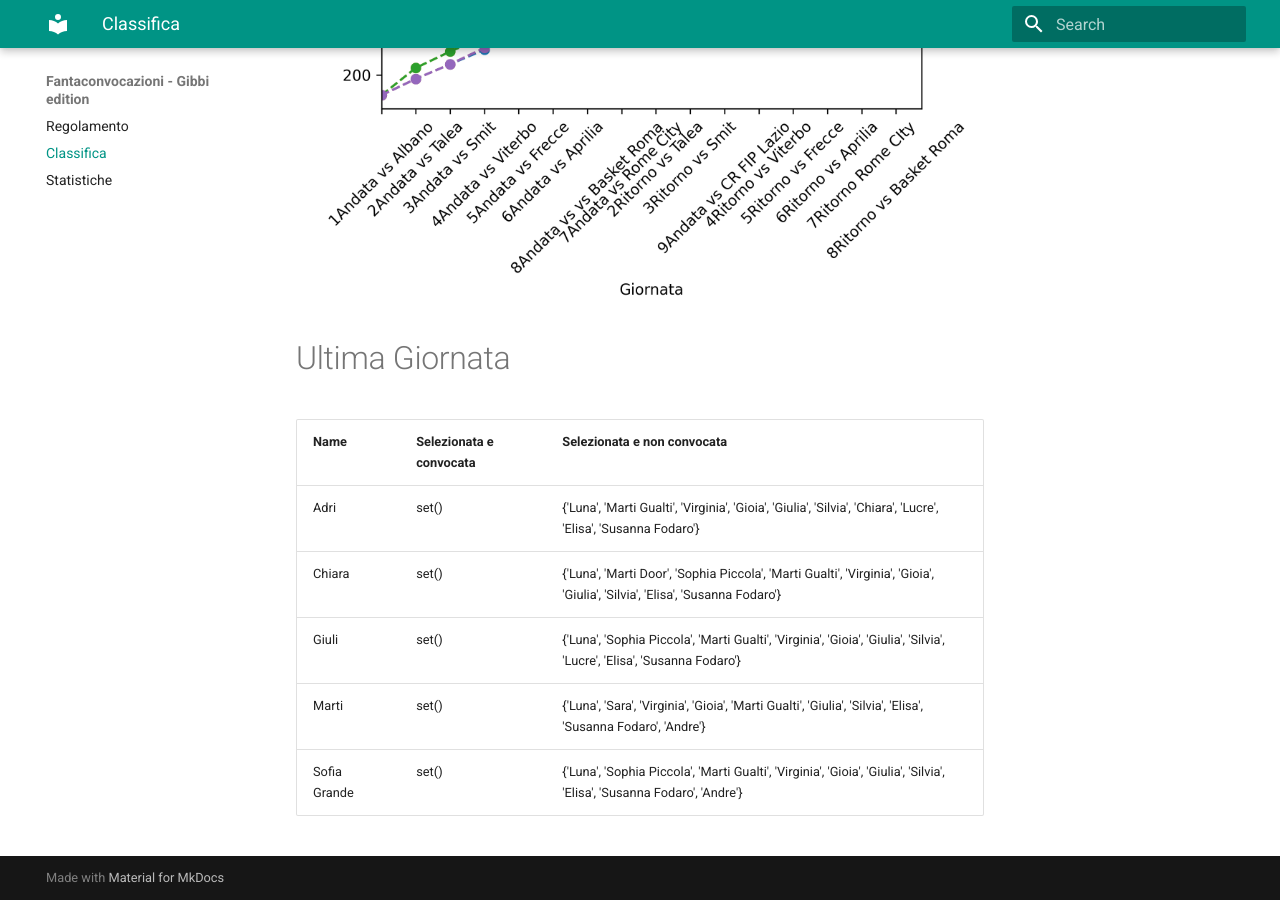
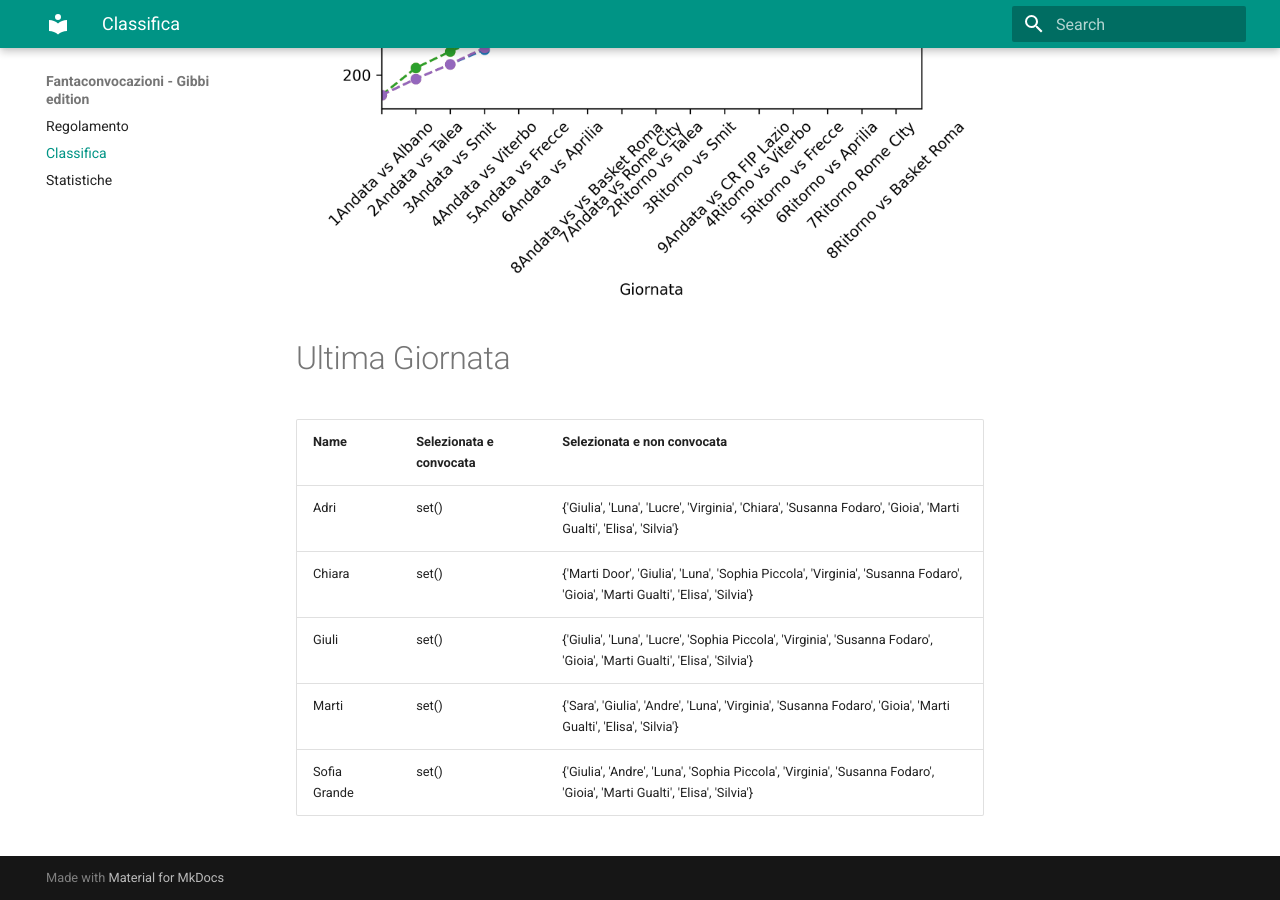
Before and after one commit to martinig94/fantagibbi, an MkDocs documentation site: the page built from docs/Classifica.md, in a window 1280 px wide and 900 px high, scrolled down 810 px. Built offline with MkDocs 1.6.1 and Material for MkDocs 9.7.7, drawn with Linux system fonts in a browser that asks for light colours.

Commit message:
Auto-update from main.py

```diff
--- a/docs/Classifica.md
+++ b/docs/Classifica.md
@@ -18,9 +18,9 @@
 <!-- START_TABLE CORRECT -->
 | Name         | Selezionata e convocata   | Selezionata e non convocata                                                                                                  |
 |:-------------|:--------------------------|:-----------------------------------------------------------------------------------------------------------------------------|
-| Adri         | set()                     | {'Luna', 'Marti Gualti', 'Virginia', 'Gioia', 'Giulia', 'Silvia', 'Chiara', 'Lucre', 'Elisa', 'Susanna Fodaro'}              |
-| Chiara       | set()                     | {'Luna', 'Marti Door', 'Sophia Piccola', 'Marti Gualti', 'Virginia', 'Gioia', 'Giulia', 'Silvia', 'Elisa', 'Susanna Fodaro'} |
-| Giuli        | set()                     | {'Luna', 'Sophia Piccola', 'Marti Gualti', 'Virginia', 'Gioia', 'Giulia', 'Silvia', 'Lucre', 'Elisa', 'Susanna Fodaro'}      |
-| Marti        | set()                     | {'Luna', 'Sara', 'Virginia', 'Gioia', 'Marti Gualti', 'Giulia', 'Silvia', 'Elisa', 'Susanna Fodaro', 'Andre'}                |
-| Sofia Grande | set()                     | {'Luna', 'Sophia Piccola', 'Marti Gualti', 'Virginia', 'Gioia', 'Giulia', 'Silvia', 'Elisa', 'Susanna Fodaro', 'Andre'}      |
+| Adri         | set()                     | {'Giulia', 'Luna', 'Lucre', 'Virginia', 'Chiara', 'Susanna Fodaro', 'Gioia', 'Marti Gualti', 'Elisa', 'Silvia'}              |
+| Chiara       | set()                     | {'Marti Door', 'Giulia', 'Luna', 'Sophia Piccola', 'Virginia', 'Susanna Fodaro', 'Gioia', 'Marti Gualti', 'Elisa', 'Silvia'} |
+| Giuli        | set()                     | {'Giulia', 'Luna', 'Lucre', 'Sophia Piccola', 'Virginia', 'Susanna Fodaro', 'Gioia', 'Marti Gualti', 'Elisa', 'Silvia'}      |
+| Marti        | set()                     | {'Sara', 'Giulia', 'Andre', 'Luna', 'Virginia', 'Susanna Fodaro', 'Gioia', 'Marti Gualti', 'Elisa', 'Silvia'}                |
+| Sofia Grande | set()                     | {'Giulia', 'Andre', 'Luna', 'Sophia Piccola', 'Virginia', 'Susanna Fodaro', 'Gioia', 'Marti Gualti', 'Elisa', 'Silvia'}      |
 <!-- END_TABLE CORRECT -->
```
